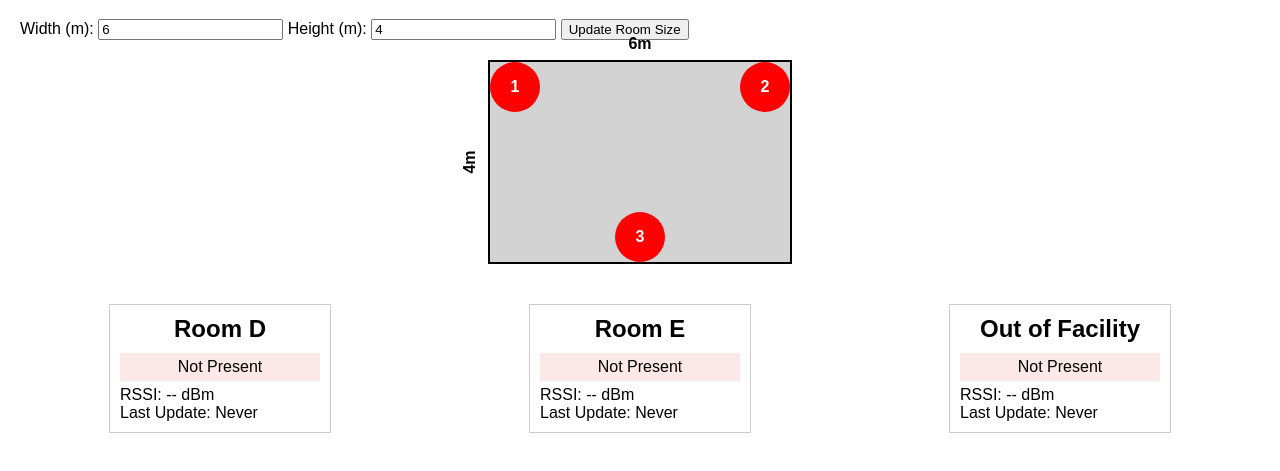
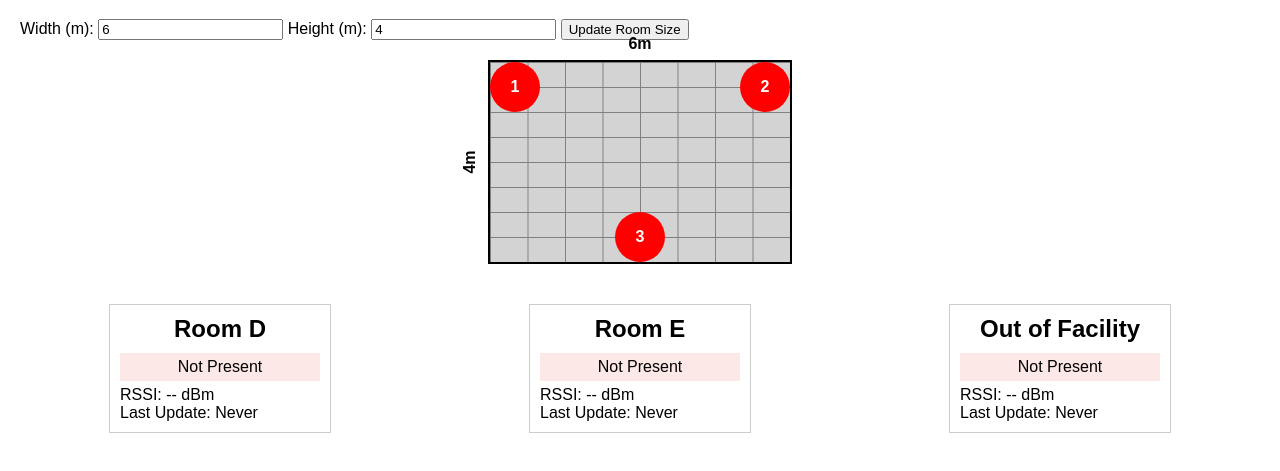
Before and after one commit to QuirkySteve/IoT-ElderlyLocationTracker, a website: page Dashboard/public/index.html in a window 1280 px wide. Shown: the part 61-532 px from the top of the page. Drawn offline with Linux system fonts and the light colour scheme.

Commit message:
added grid

```diff
--- a/Dashboard/public/index.html
+++ b/Dashboard/public/index.html
@@ -20,6 +20,9 @@
       background-color: lightgray;
       border: 2px solid black;
       position: relative;
+      /* Add grid background */
+      background-image: linear-gradient(to right, grey 1px, transparent 1px), linear-gradient(to bottom, grey 1px, transparent 1px);
+      background-size: calc(100% / 8) calc(100% / 8);
     }
     .axis-label {
       position: absolute;
```
